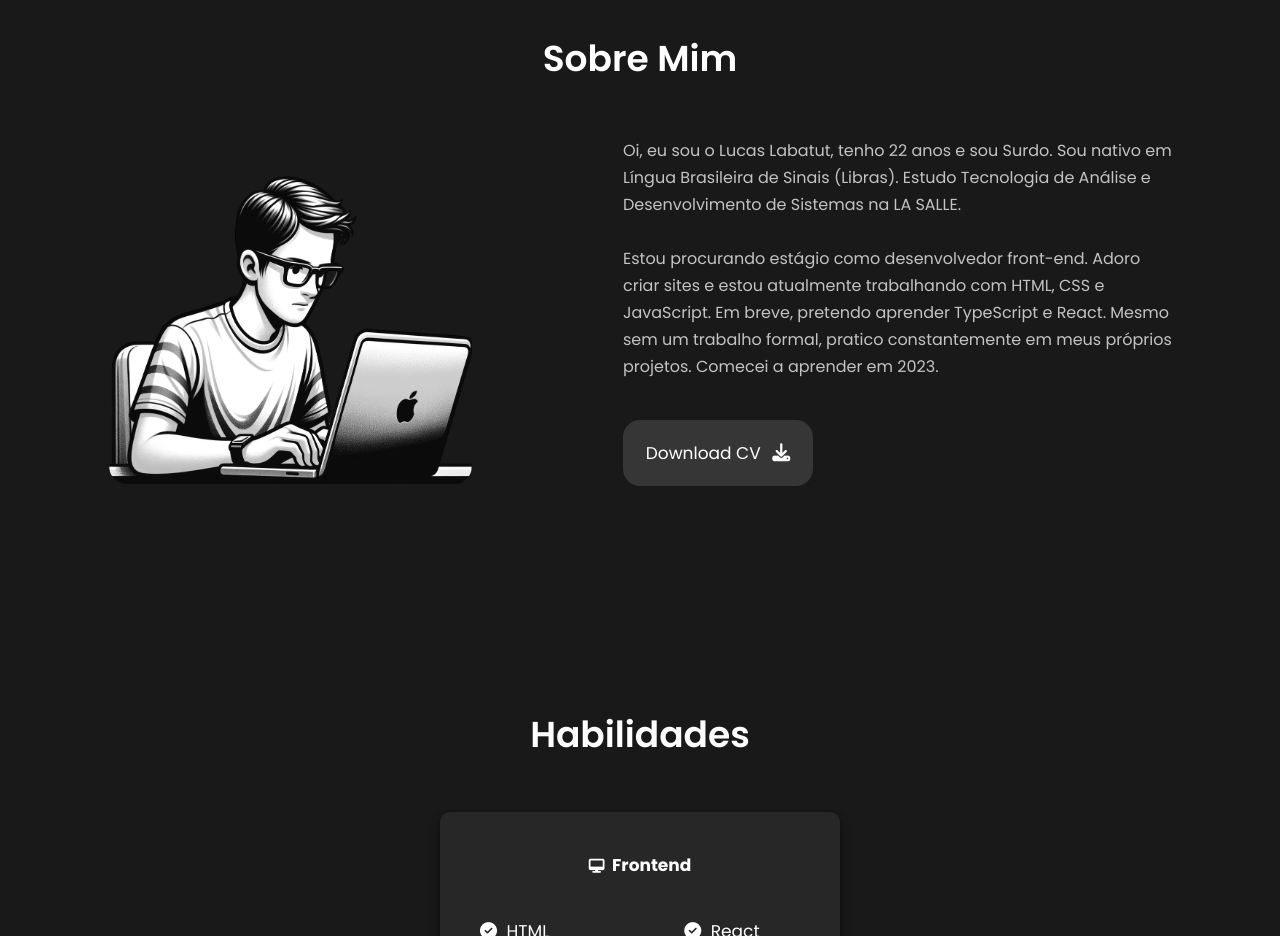
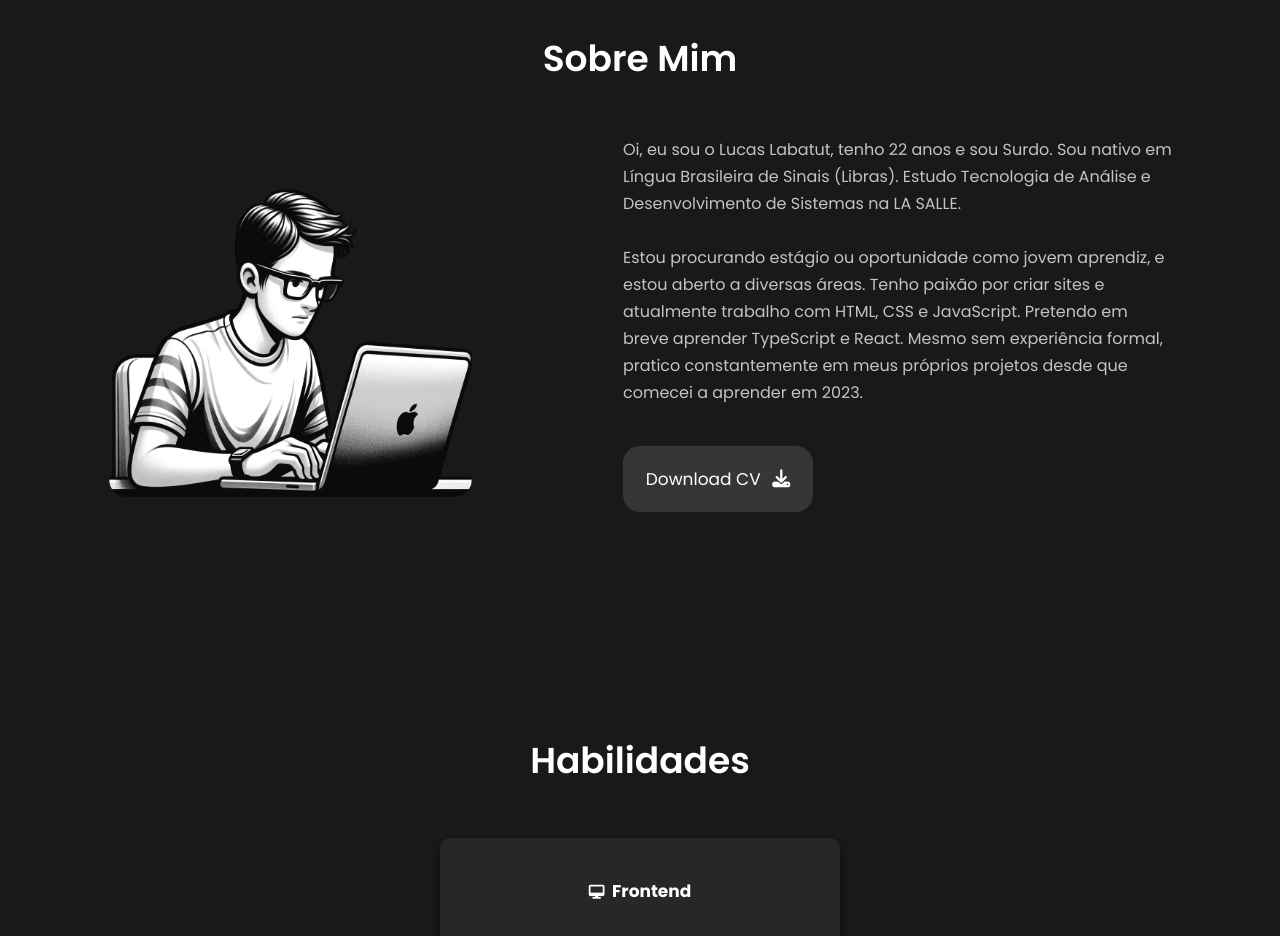
Before and after one commit to DevLabatut/my-portfolio-2, a plain HTML site: page index.html in a window 1280 px wide. Shown: the part 820-1756 px from the top of the page. Drawn offline with Linux system fonts and the light colour scheme; a web font is replaced by a local one.

Commit message:
Updated resume PDF: changed sentence; updated 'About Me' section in index.html.

```diff
--- a/index.html
+++ b/index.html
@@ -157,11 +157,12 @@
               em Língua Brasileira de Sinais (Libras). Estudo Tecnologia de
               Análise e Desenvolvimento de Sistemas na LA SALLE.
               <br /><br />
-              Estou procurando estágio como desenvolvedor front-end. Adoro criar
-              sites e estou atualmente trabalhando com HTML, CSS e JavaScript.
-              Em breve, pretendo aprender TypeScript e React. Mesmo sem um
-              trabalho formal, pratico constantemente em meus próprios projetos.
-              Comecei a aprender em 2023.
+              Estou procurando estágio ou oportunidade como jovem aprendiz, e
+              estou aberto a diversas áreas. Tenho paixão por criar sites e
+              atualmente trabalho com HTML, CSS e JavaScript. Pretendo em breve
+              aprender TypeScript e React. Mesmo sem experiência formal, pratico
+              constantemente em meus próprios projetos desde que comecei a
+              aprender em 2023.
             </p>
             <a href="assets/pdf/curriculo-labatut.pdf" download>
               <button class="download-cv">
```
Also changed, not shown: 1 other file.
